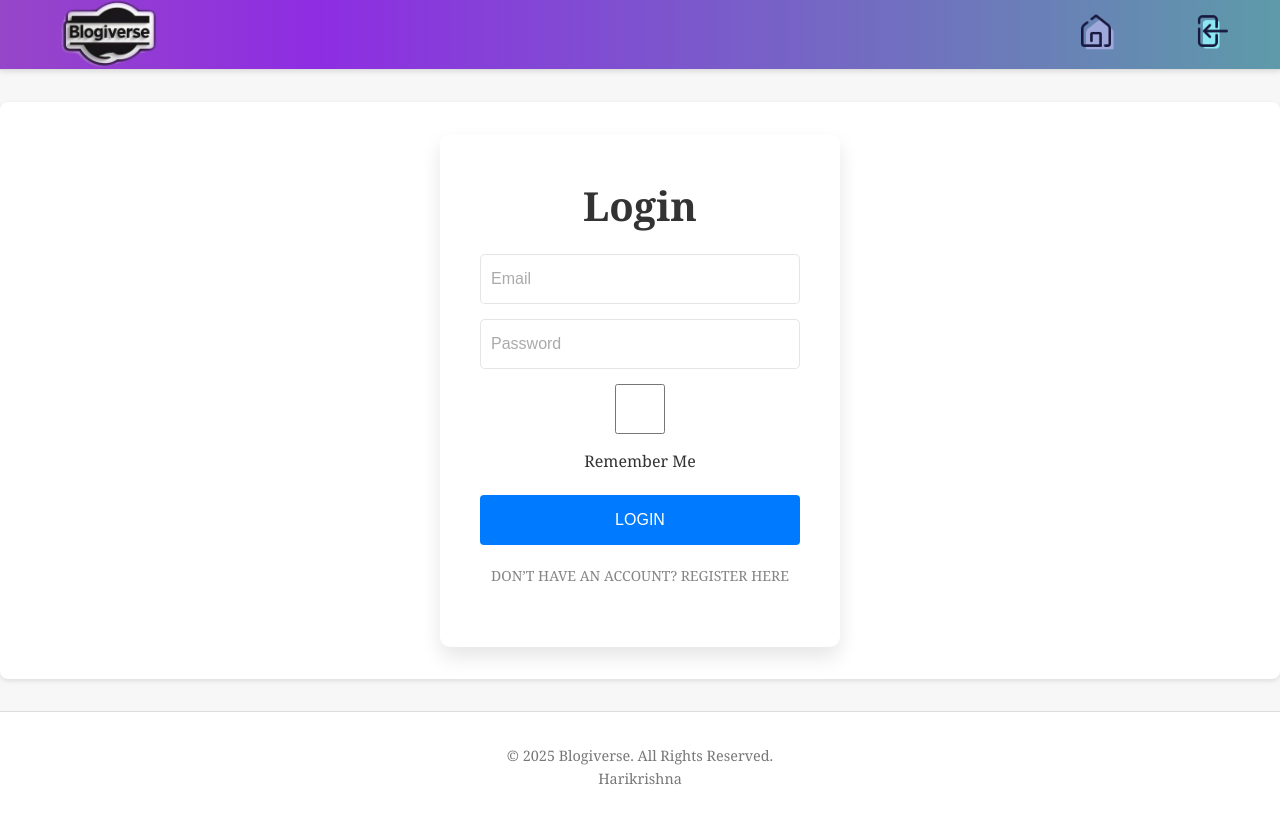
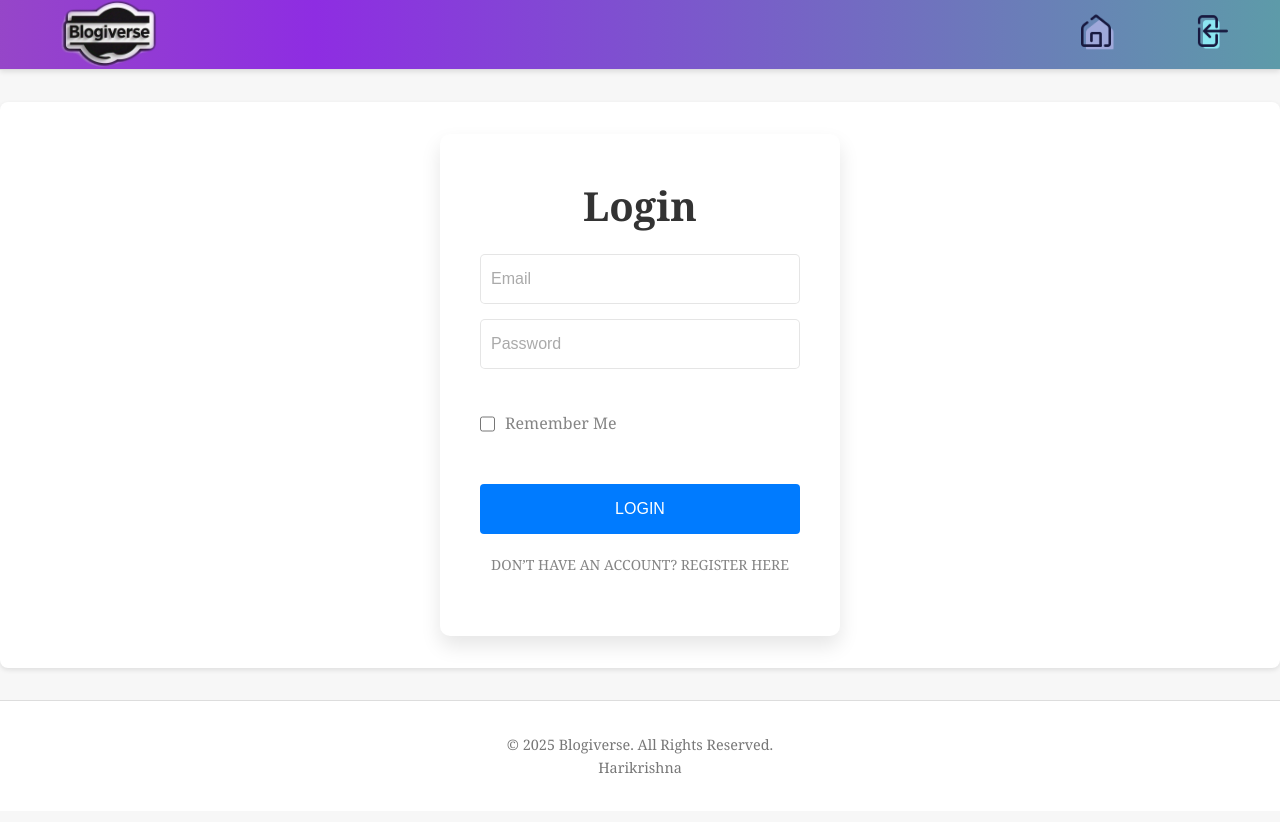
Before and after one commit to Iamharikrishna-dev/Mernblog, a React (Create React App) app in the folder client/: page /login in a window 1280 px wide. Built offline with nearby package versions, Linux system fonts and the light colour scheme.

Commit message:
Update Login.css

```diff
--- a/client/src/pages/Login.css
+++ b/client/src/pages/Login.css
@@ -162,3 +162,15 @@
     border: 1px solid #c3e6cb;
     border-radius: 5px;
   }
+
+  .remember-me {
+    display: flex;
+    align-items: center;
+    margin-bottom: 15px;
+    color: #858585;
+  }
+
+  .remember-me input {
+    margin-right: 10px;
+    width: 15px;
+  }
```
